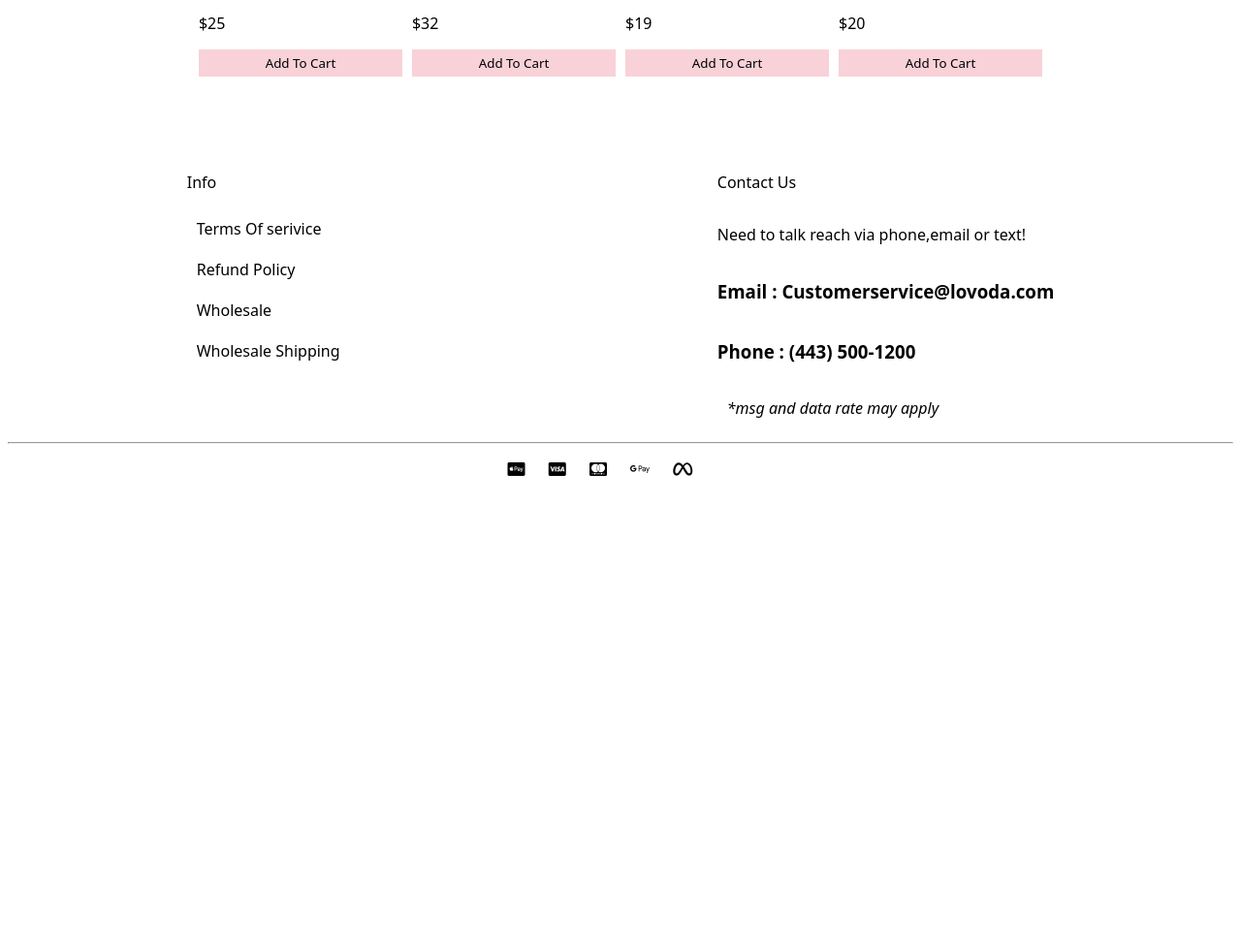
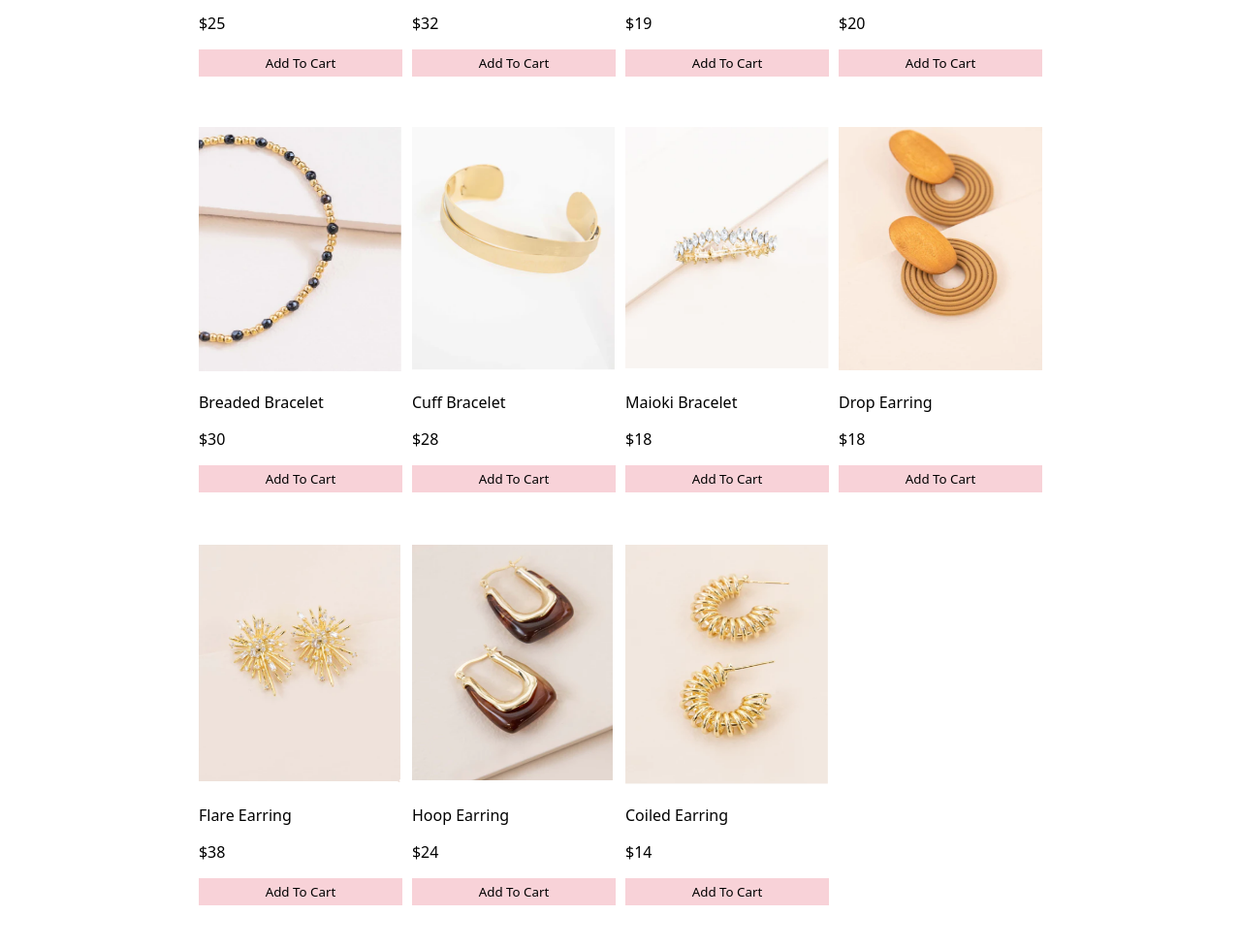
Before and after one commit to kundan2747/Team-1, a plain HTML site: page products.html in a window 1280 px wide. Shown: the part 980-1957 px from the top of the page at 97% size. Before the commit the page ends 1490 px from the top, so only its background shows below. Drawn offline with Linux system fonts and the light colour scheme.

Commit message:
images added

```diff
--- a/cart.css
+++ b/cart.css
@@ -128,3 +128,6 @@ select{
     border: none;
 
  }
+ #paybtn{
+    cursor: pointer;
+ }
--- a/products.html
+++ b/products.html
@@ -33,7 +33,7 @@
         <a href="#">Shop Social </a>
         <div class="icons">
             <a href="#"><i class="fa-solid fa-magnifying-glass"></i></a>
-            <a href="./Login/index.html"><i class="fa-regular fa-user"></i></a>  <span id="user"></span>
+            <a href="./Login/index.html"><i class="fa-regular fa-user"></i></a> <span id="user"></span>
             <a href="./cart.html"><i class="fa-solid fa-bag-shopping"></i> </a>
 
         </div>
@@ -60,6 +60,8 @@
             <option value="">Select Category</option>
             <option value="Ring">Ring</option>
             <option value="Necklace">Necklace</option>
+            <option value="Earring">Earings</option>
+            <option value="Bracelet">Bracelets</option>
 
         </select>
         <div id="products"></div>
--- a/products.js
+++ b/products.js
@@ -61,6 +61,55 @@ var productsArr = [
     name: "Dreamer Ring",
     price: 20,
     category: "Ring",
+  },
+  {
+    image: "./images/breadedbracelet.png",
+    image1: "./images/breadedbracelet_1.png",
+    name: "Breaded Bracelet",
+    price: 30,
+    category: "Bracelet",
+  },
+  {
+    image: "./images/cuffbracelet.png",
+    image1: "./images/cuffbracelet_1.png",
+    name: "Cuff Bracelet",
+    price: 28,
+    category: "Bracelet",
+  },
+  {
+    image: "./images/maiokibracelet.png",
+    image1: "./images/maiokibracelet_1.png",
+    name: "Maioki Bracelet",
+    price: 18,
+    category: "Bracelet",
+  },
+  {
+    image: "./images/dropearring.png",
+    image1: "./images/dropearring.png",
+    name: "Drop Earring",
+    price: 18,
+    category: "Earring",
+  },
+  {
+    image: "./images/flareearing.png",
+    image1: "./images/flareearing_1.png.png",
+    name: "Flare Earring",
+    price: 38,
+    category: "Earring",
+  },
+  {
+    image: "./images/hoopearring.png",
+    image1: "./images/hoopearring_1.png.png",
+    name: "Hoop Earring",
+    price: 24,
+    category: "Earring",
+  },
+  {
+    image: "./images/coiledearing.png",
+    image1: "./images/coiledearing_1.png.png",
+    name: "Coiled Earring",
+    price: 14,
+    category: "Earring",
   },
 ];
 display(productsArr);
```
Also changed, not shown: images/breadedbracelet.png (added), images/breadedbracelet_1.png (added), images/coiledearing.png (added), images/coiledearing_1.png (added), images/cuffbracelet.png (added), images/cuffbracelet_1.png (added), images/dropearring.png (added), images/dropearring_1.png (added), images/flareearing.png (added), images/flareearing_1.png (added), images/hoopearring.png (added), images/hoopearring_1.png (added), images/maiokibracelet.png (added), images/maiokibracelet_1.png (added).
